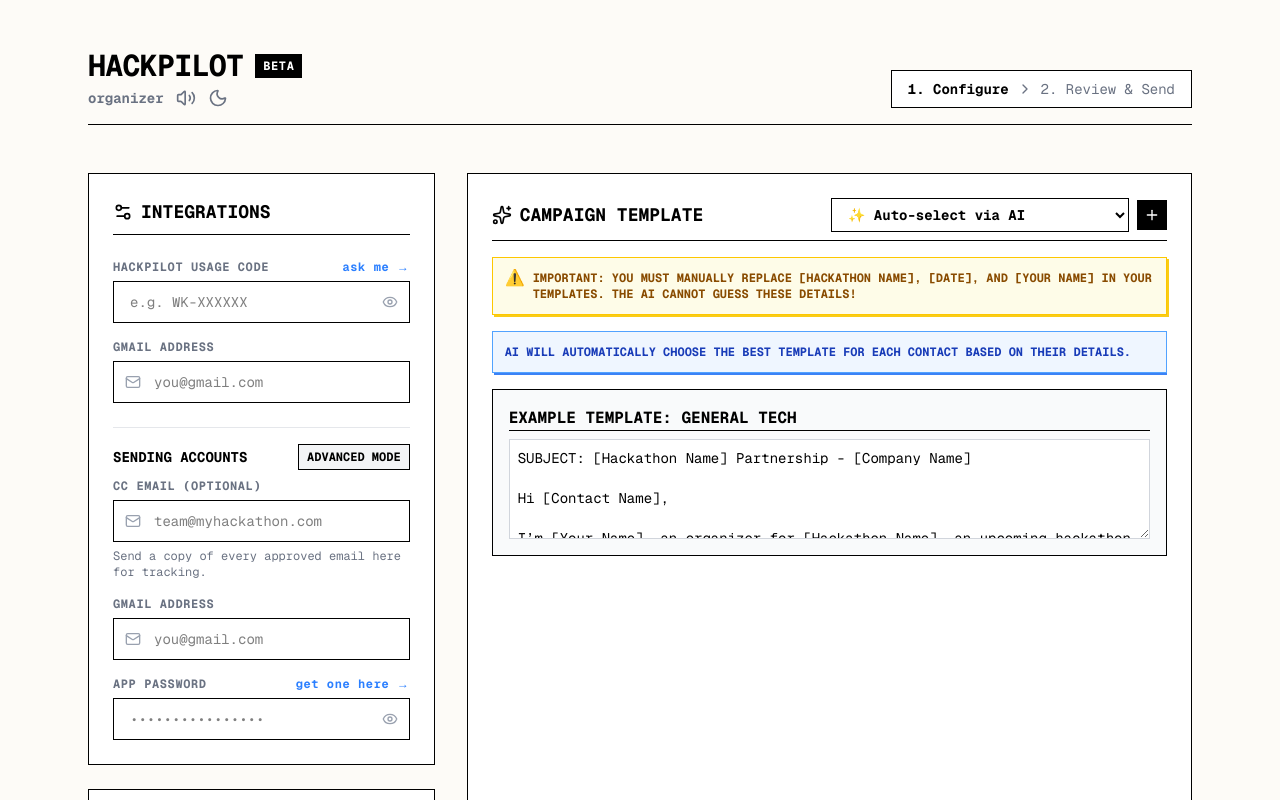
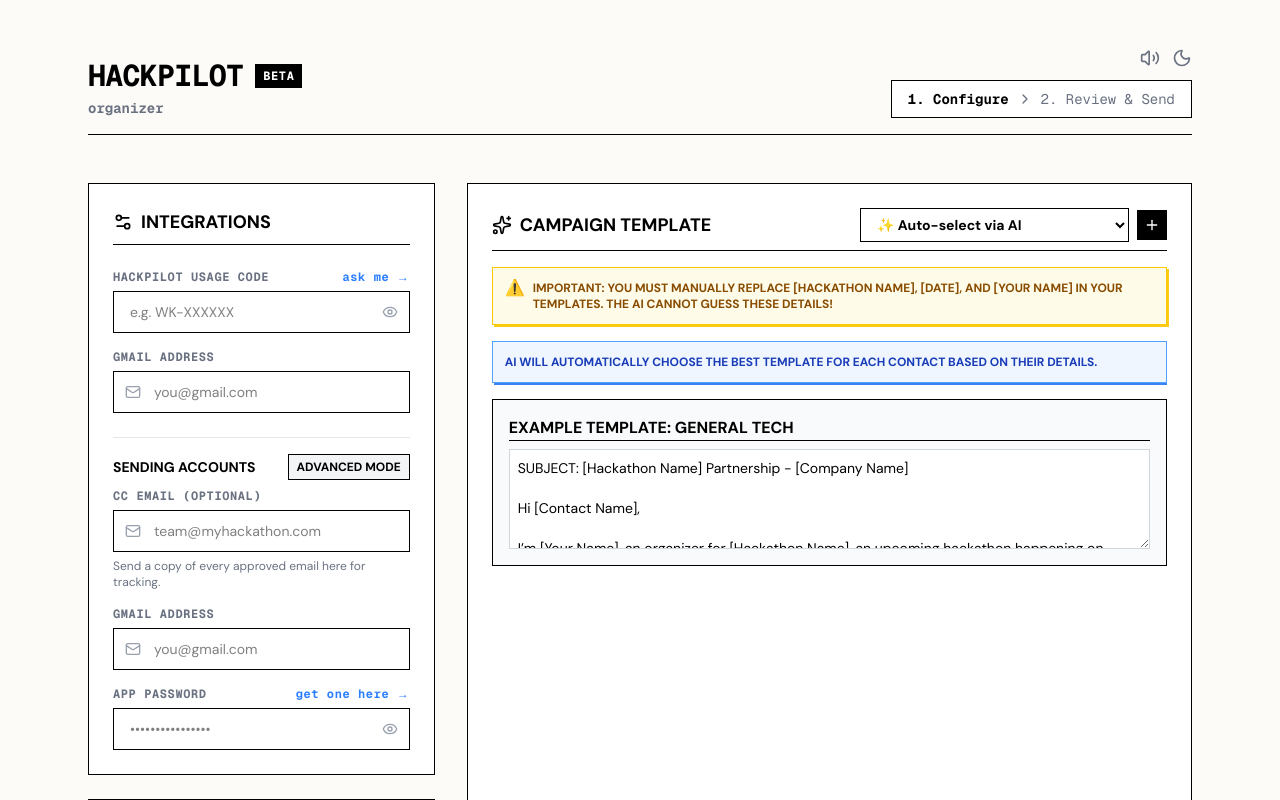
Before and after one commit to shlok-madhekar/hackpilot-mailer, a Next.js app: page / in a window 1280 px wide. Shown: the top 800 px of the page. Built offline with nearby package versions, Linux system fonts and the light colour scheme.

Commit message:
style: move icons and switch to dm sans

```diff
--- a/src/app/globals.css
+++ b/src/app/globals.css
@@ -10,7 +10,7 @@
 @theme inline {
     --color-background: var(--background);
     --color-foreground: var(--foreground);
-    --font-sans: var(--font-geist-sans);
+    --font-sans: var(--font-dm-sans), var(--font-geist-sans);
     --font-mono: var(--font-geist-mono);
 }
 
@@ -24,5 +24,5 @@
 body {
     background: var(--background);
     color: var(--foreground);
-    font-family: Arial, Helvetica, sans-serif;
+    font-family: var(--font-sans), Arial, Helvetica, sans-serif;
 }
--- a/src/app/layout.tsx
+++ b/src/app/layout.tsx
@@ -1,5 +1,5 @@
 import type { Metadata } from "next";
-import { Geist, Geist_Mono } from "next/font/google";
+import { Geist, Geist_Mono, DM_Sans } from "next/font/google";
 import "./globals.css";
 import { Analytics } from "@vercel/analytics/next";
 
@@ -10,6 +10,11 @@ const geistSans = Geist({
 
 const geistMono = Geist_Mono({
   variable: "--font-geist-mono",
+  subsets: ["latin"],
+});
+
+const dmSans = DM_Sans({
+  variable: "--font-dm-sans",
   subsets: ["latin"],
 });
 
@@ -64,7 +69,7 @@ export default function RootLayout({
   return (
     <html lang="en">
       <body
-        className={`${geistSans.variable} ${geistMono.variable} antialiased`}
+        className={`${geistSans.variable} ${geistMono.variable} ${dmSans.variable} antialiased`}
       >
         {children}
         <Analytics />
--- a/src/app/page.tsx
+++ b/src/app/page.tsx
@@ -990,21 +990,21 @@ export default function EmailBotDashboard() {
   // --- UI Components ---
   return (
     <div className={isDarkMode ? "dark" : ""}>
-      <div className="min-h-screen bg-[#fdfbf7] dark:bg-zinc-950 text-black dark:text-zinc-100 font-mono selection:bg-gray-200 dark:selection:bg-zinc-800 overflow-y-auto relative">
+      <div className="min-h-screen bg-[#fdfbf7] dark:bg-zinc-950 text-black dark:text-zinc-100 font-sans selection:bg-gray-200 dark:selection:bg-zinc-800 overflow-y-auto relative">
         <main className="relative z-10 max-w-6xl mx-auto px-6 py-12">
           {/* Header */}
           <header className="flex flex-col sm:flex-row sm:items-end justify-between mb-12 border-b border-black dark:border-zinc-700 pb-4 gap-4">
             <div>
               <div className="flex items-center gap-3">
-                <h1 className="text-3xl font-bold tracking-tight uppercase">
+                <h1 className="text-3xl font-bold tracking-tight uppercase font-mono">
                   hackpilot
                 </h1>
-                <span className="bg-black text-white dark:bg-zinc-100 dark:text-zinc-900 text-xs font-bold px-2 py-1 uppercase tracking-wider">
+                <span className="bg-black text-white dark:bg-zinc-100 dark:text-zinc-900 text-xs font-bold px-2 py-1 uppercase tracking-wider font-mono">
                   Beta
                 </span>
               </div>
               <div className="flex items-center gap-3 mt-1">
-                <p className="text-gray-500 dark:text-zinc-400 text-sm lowercase font-bold">
+                <p className="text-gray-500 dark:text-zinc-400 text-sm lowercase font-bold font-mono">
                   organizer
                 </p>
                 {quota && (
@@ -1038,6 +1038,11 @@ export default function EmailBotDashboard() {
                     )}
                   </div>
                 )}
+              </div>
+            </div>
+
+            <div className="flex flex-col items-end gap-3">
+              <div className="flex items-center gap-3">
                 <button
                   onClick={() => setIsMuted(!isMuted)}
                   className="text-gray-500 dark:text-zinc-400 hover:text-black dark:hover:text-zinc-100 transition-colors"
@@ -1061,9 +1066,7 @@ export default function EmailBotDashboard() {
                   )}
                 </button>
               </div>
-            </div>
-
-            <div className="flex items-center gap-2 text-sm text-gray-500 dark:text-zinc-400 border border-black dark:border-zinc-700 px-4 py-2 bg-white dark:bg-zinc-900 w-fit">
+              <div className="flex items-center gap-2 text-sm text-gray-500 dark:text-zinc-400 border border-black dark:border-zinc-700 px-4 py-2 bg-white dark:bg-zinc-900 w-fit font-mono">
                 <span
                   className={
                     step === 1 ? "text-black dark:text-zinc-100 font-bold" : ""
@@ -1079,6 +1082,7 @@ export default function EmailBotDashboard() {
                 >
                   2. Review & Send
                 </span>
+              </div>
             </div>
           </header>
 
@@ -1103,7 +1107,7 @@ export default function EmailBotDashboard() {
 
                     <div className="space-y-4">
                       <div>
-                        <label className="flex items-center justify-between text-xs text-gray-500 dark:text-zinc-400 mb-1.5 uppercase tracking-wider font-bold">
+                        <label className="flex items-center justify-between text-xs text-gray-500 dark:text-zinc-400 mb-1.5 uppercase tracking-wider font-mono font-bold">
                           <span>Hackpilot Usage Code</span>
                           <a
                             href="mailto:shlokmadhekar88@gmail.com?subject=Hackpilot%20Usage%20Code%20Request&body=Hi%20Shlok%2C%0A%0AI%20would%20like%20to%20request%20a%20Hackpilot%20usage%20code.%0A%0AHackathon%20Name%3A%20%5BYour%20Hackathon%5D%0ADate%3A%20%5BDate%5D%0AExpected%20Attendees%3A%20%5BNumber%5D%0A%0AThanks%21"
@@ -1135,7 +1139,7 @@ export default function EmailBotDashboard() {
                       </div>
 
                       <div>
-                        <label className="text-xs text-gray-500 dark:text-zinc-400 mb-1.5 block uppercase tracking-wider font-bold">
+                        <label className="text-xs text-gray-500 dark:text-zinc-400 mb-1.5 block uppercase tracking-wider font-mono font-bold">
                           Gmail Address
                         </label>
                         <div className="relative">
@@ -1163,7 +1167,7 @@ export default function EmailBotDashboard() {
                       </div>
 
                       <div>
-                        <label className="text-xs text-gray-500 dark:text-zinc-400 mb-1.5 block uppercase tracking-wider font-bold">
+                        <label className="text-xs text-gray-500 dark:text-zinc-400 mb-1.5 block uppercase tracking-wider font-mono font-bold">
                           CC Email (Optional)
                         </label>
                         <div className="relative">
@@ -1184,7 +1188,7 @@ export default function EmailBotDashboard() {
                       {!isAdvancedMode ? (
                         <>
                           <div>
-                            <label className="text-xs text-gray-500 dark:text-zinc-400 mb-1.5 block uppercase tracking-wider font-bold">
+                            <label className="text-xs text-gray-500 dark:text-zinc-400 mb-1.5 block uppercase tracking-wider font-mono font-bold">
                               Gmail Address
                             </label>
                             <div className="relative">
@@ -1200,7 +1204,7 @@ export default function EmailBotDashboard() {
                           </div>
 
                           <div>
-                            <label className="flex items-center justify-between text-xs text-gray-500 dark:text-zinc-400 mb-1.5 uppercase tracking-wider font-bold">
+                            <label className="flex items-center justify-between text-xs text-gray-500 dark:text-zinc-400 mb-1.5 uppercase tracking-wider font-mono font-bold">
                               <span>App Password</span>
                               <a
                                 href="https://myaccount.google.com/apppasswords"
@@ -1658,7 +1662,7 @@ export default function EmailBotDashboard() {
                         </div>
 
                         <div className="mb-6">
-                          <div className="text-xs font-bold uppercase tracking-wider text-gray-500 dark:text-zinc-400 mb-1">
+                          <div className="text-xs font-bold uppercase tracking-wider font-mono text-gray-500 dark:text-zinc-400 mb-1">
                             To
                           </div>
                           <div className="font-bold text-black dark:text-zinc-100 text-lg">
@@ -1671,7 +1675,7 @@ export default function EmailBotDashboard() {
 
                         {isAdvancedMode && accounts.length > 0 && (
                           <div className="mb-6 border-b border-gray-200 dark:border-zinc-800 pb-4">
-                            <div className="text-xs font-bold uppercase tracking-wider text-gray-500 dark:text-zinc-400 mb-1">
+                            <div className="text-xs font-bold uppercase tracking-wider font-mono text-gray-500 dark:text-zinc-400 mb-1">
                               Sending From
                             </div>
                             <div className="font-bold text-black dark:text-zinc-100 text-sm">
@@ -1690,7 +1694,7 @@ export default function EmailBotDashboard() {
                         )}
 
                         <div className="mb-6">
-                          <div className="text-xs font-bold uppercase tracking-wider text-gray-500 dark:text-zinc-400 mb-1">
+                          <div className="text-xs font-bold uppercase tracking-wider font-mono text-gray-500 dark:text-zinc-400 mb-1">
                             Subject
                           </div>
                           <div className="text-md font-bold text-black dark:text-zinc-100 border-b border-gray-200 dark:border-zinc-800 pb-2 font-sans">
@@ -1764,8 +1768,8 @@ export default function EmailBotDashboard() {
                           You&apos;re all caught up!
                         </h3>
                         <p className="text-gray-600 dark:text-zinc-300 mb-8 max-w-md">
-                          You&apos;ve reviewed all contacts in your list. Check your
-                          sent folder for the approved ones.
+                          You&apos;ve reviewed all contacts in your list. Check
+                          your sent folder for the approved ones.
                         </p>
                         <div className="flex items-center gap-4">
                           <button
```
Lines whose indentation alone changed are shown as unchanged.
